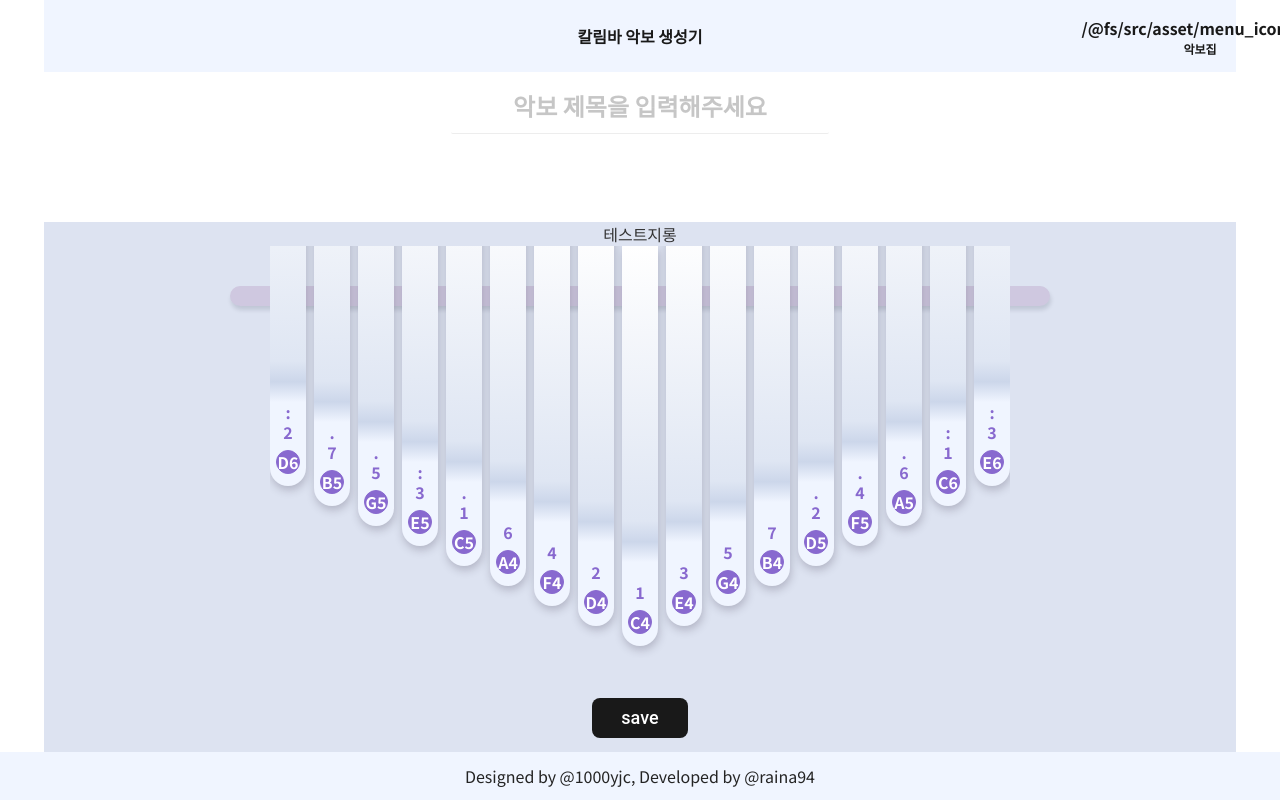
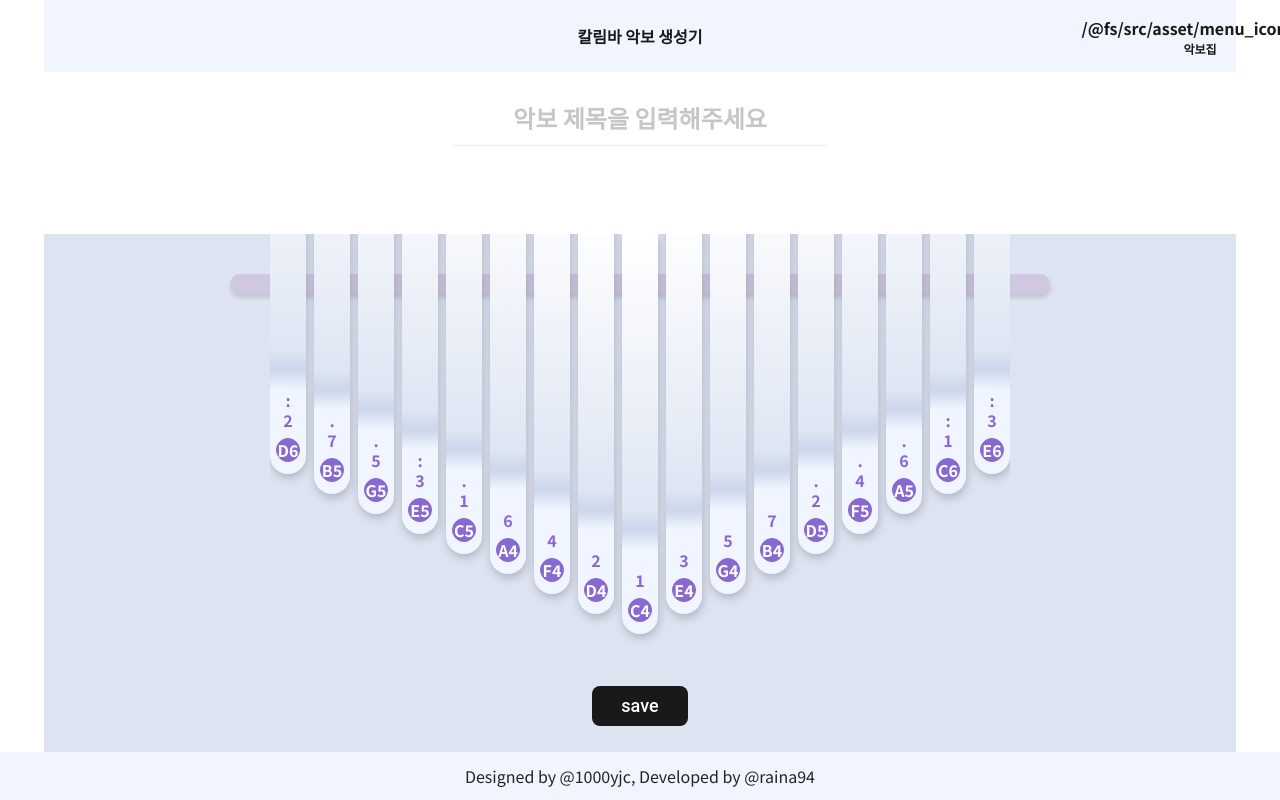
Before and after one commit to seongry/kalimbox, a Svelte app: page / in a window 1280 px wide. Shown: the top 800 px of the page. Built offline with nearby package versions, Linux system fonts and the light colour scheme.

Commit message:
chore: Remove test message

```diff
--- a/src/page/Generator.svelte
+++ b/src/page/Generator.svelte
@@ -81,7 +81,6 @@
   <section class="generator-section">
     <Sheet data={$sheetStore} updateTitle={sheetStore.updateTitle} />
     <section class="kalimba-section">
-      테스트지롱
       <Kalimba scale={$scaleStore} updateNotes={sheetStore.updateNotes} />
       <SaveButton />
     </section>
```
